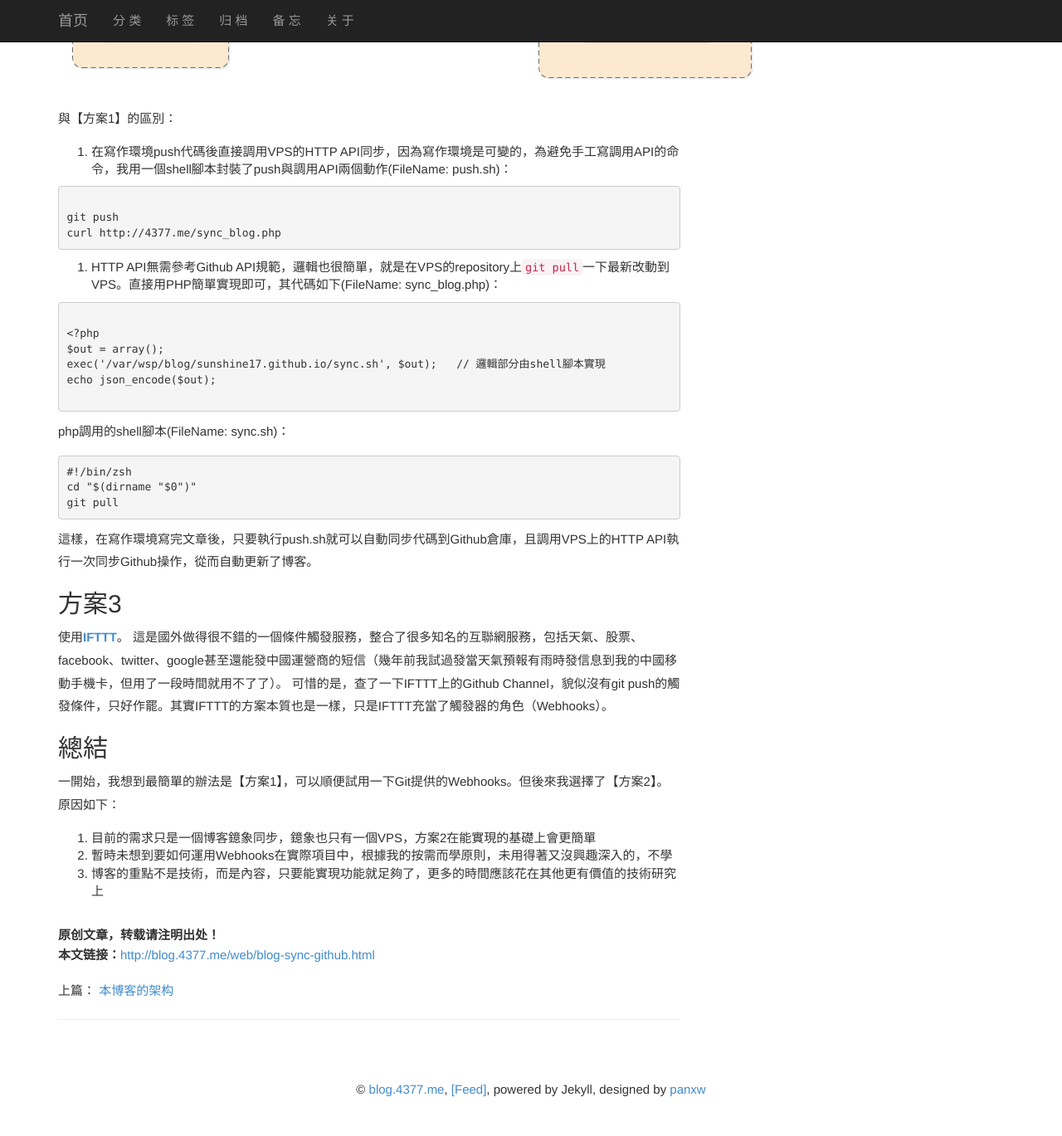
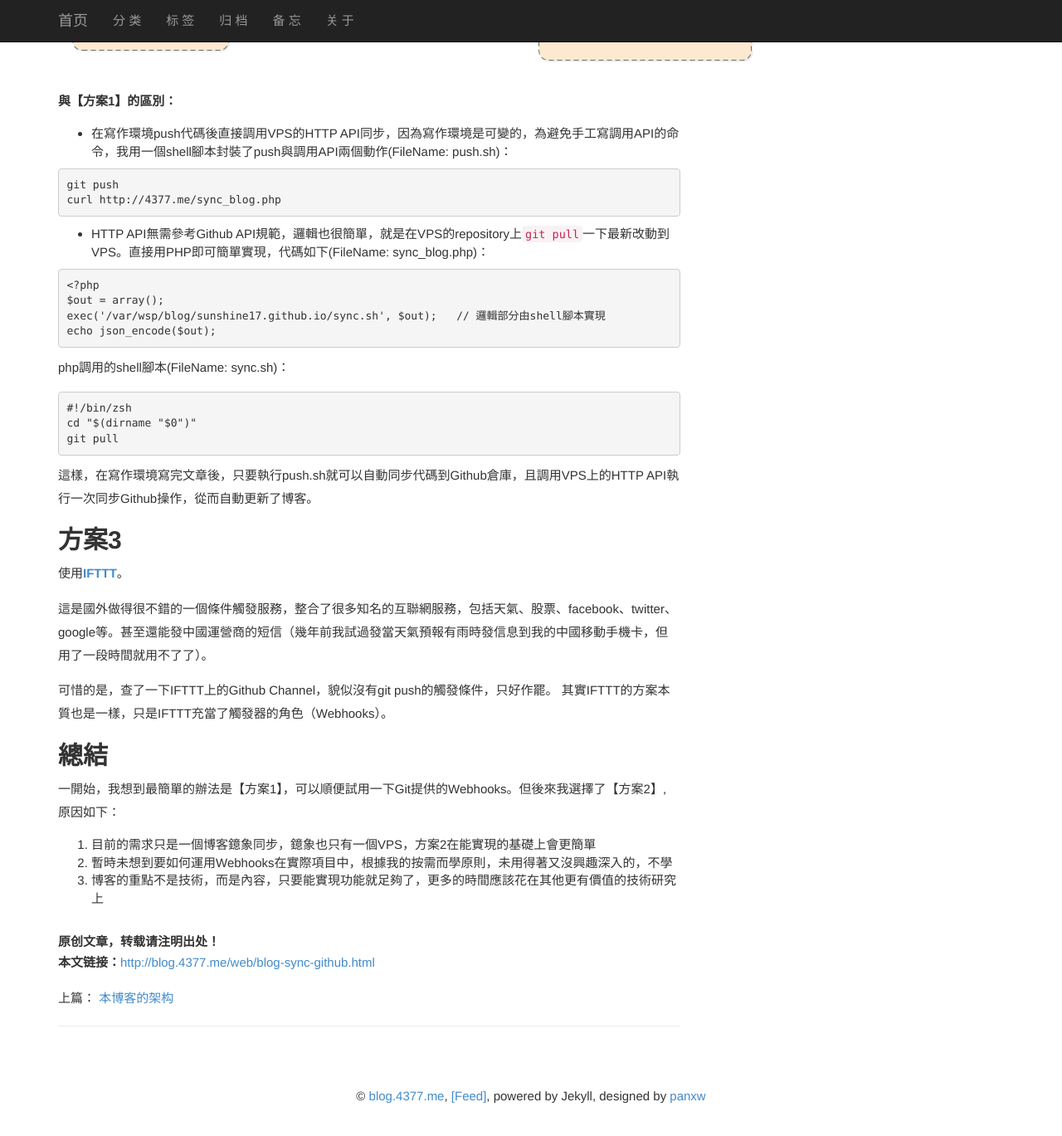
Before and after one commit to sunshine17/sunshine17.github.io, a Jekyll site: the page built from _posts/2016-05-11-blog-sync-github.md, in a window 1280 px wide and 1400 px high, scrolled down 2093 px. Shown: the top 1369 px of the window at 83% size. Built offline with Jekyll 4.4.1, drawn with Linux system fonts in a browser that asks for light colours; comment, search, counter and statistics services are not loaded; some of the changed text lies outside the part shown.

Commit message:
update post

````diff
--- a/_posts/2016-05-11-blog-sync-github.md
+++ b/_posts/2016-05-11-blog-sync-github.md
@@ -43,33 +44,29 @@ Webhooks的鐿象同步方案架構：
 
 Webhooks作為Github提供的項目構建接口方案，定義了事件、通用API協議、一組對應的安全配置等規範，對於大型項目來說用起來是很有價值的。但對於我的需求來說，只需要當Github有更新時，VPS自動pull一下代碼而已。對接一個定義得完整的API是有一定工作量的，我一看webhook的文檔就沒有對接的興趣了(沒有快速接入說明)，於是我開始思考有沒有更簡單的辦法。
 
-## 方案2：[Github Webhooks](https://help.github.com/articles/about-webhooks/)
+## **方案2：[Github Webhooks](https://help.github.com/articles/about-webhooks/)**
 其實只是一個事件通知，不使用Webhooks也能自己實現。這樣就能避免接入webhooks的開發與調試工作量了。自己實現通知的架構圖如下：
 ![簡單VPS鐿象同步方案](/images/blog_sync.png "簡單VPS鐿象同步方案")
 
-與【方案1】的區別：
+**與【方案1】的區別：**
 
-1. 在寫作環境push代碼後直接調用VPS的HTTP API同步，因為寫作環境是可變的，為避免手工寫調用API的命令，我用一個shell腳本封裝了push與調用API兩個動作(FileName: push.sh)：
+- 在寫作環境push代碼後直接調用VPS的HTTP API同步，因為寫作環境是可變的，為避免手工寫調用API的命令，我用一個shell腳本封裝了push與調用API兩個動作(FileName: push.sh)：
 
-```
-
+```shell
 git push
 curl http://4377.me/sync_blog.php
 ```
-2. HTTP API無需參考Github API規範，邏輯也很簡單，就是在VPS的repository上`git pull`一下最新改動到VPS。直接用PHP簡單實現即可，其代碼如下(FileName: sync_blog.php)：
+- HTTP API無需參考Github API規範，邏輯也很簡單，就是在VPS的repository上`git pull`一下最新改動到VPS。直接用PHP即可簡單實現，代碼如下(FileName: sync_blog.php)：
 
 ```php
-
 <?php
 $out = array();
 exec('/var/wsp/blog/sunshine17.github.io/sync.sh', $out);   // 邏輯部分由shell腳本實現
 echo json_encode($out);
-
 ```
-
 php調用的shell腳本(FileName: sync.sh)：
 
-```
+```shell
 #!/bin/zsh
 cd "$(dirname "$0")"
 git pull
@@ -77,14 +74,17 @@ git pull
 
 這樣，在寫作環境寫完文章後，只要執行push.sh就可以自動同步代碼到Github倉庫，且調用VPS上的HTTP API執行一次同步Github操作，從而自動更新了博客。
 
-## 方案3
+## **方案3**
 使用**[IFTTT](https://ifttt.com/)**。
-這是國外做得很不錯的一個條件觸發服務，整合了很多知名的互聯網服務，包括天氣、股票、facebook、twitter、google甚至還能發中國運營商的短信（幾年前我試過發當天氣預報有雨時發信息到我的中國移動手機卡，但用了一段時間就用不了了）。
-可惜的是，查了一下IFTTT上的Github Channel，貌似沒有git push的觸發條件，只好作罷。其實IFTTT的方案本質也是一樣，只是IFTTT充當了觸發器的角色（Webhooks）。
+
+這是國外做得很不錯的一個條件觸發服務，整合了很多知名的互聯網服務，包括天氣、股票、facebook、twitter、google等。甚至還能發中國運營商的短信（幾年前我試過發當天氣預報有雨時發信息到我的中國移動手機卡，但用了一段時間就用不了了）。
+
+可惜的是，查了一下IFTTT上的Github Channel，貌似沒有git push的觸發條件，只好作罷。
+其實IFTTT的方案本質也是一樣，只是IFTTT充當了觸發器的角色（Webhooks）。
 
 
-## 總結
-一開始，我想到最簡單的辦法是【方案1】，可以順便試用一下Git提供的Webhooks。但後來我選擇了【方案2】。原因如下：
+## **總結**
+一開始，我想到最簡單的辦法是【方案1】，可以順便試用一下Git提供的Webhooks。但後來我選擇了【方案2】, 原因如下：
 
 1. 目前的需求只是一個博客鐿象同步，鐿象也只有一個VPS，方案2在能實現的基礎上會更簡單
 2. 暫時未想到要如何運用Webhooks在實際項目中，根據我的按需而學原則，未用得著又沒興趣深入的，不學
````
Also changed, not shown: other parts of _posts/2016-05-11-blog-sync-github.md (+6 -5 lines).
